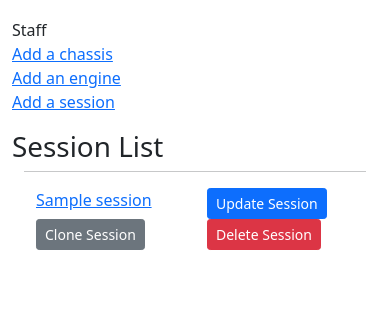
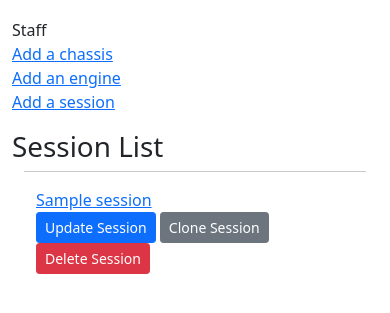
Before and after one commit to monica-shi/karting, a Django app: template session/templates/session/session_list.html in a window 390 px wide. Shown: the part 166-479 px from the top of the page. Run offline with Django 5.2, Linux system fonts and the light colour scheme; a user stored in the database is signed in; tables that the repository leaves empty hold one stand-in row (values such as "Sample post"); the template is opened without the code that fills it: most values are stand-ins (such as "Sample title", 1, 10 or a date in 2020).

Commit message:
Optimize session list view on mobile

```diff
--- a/session/templates/session/session_list.html
+++ b/session/templates/session/session_list.html
@@ -7,24 +7,20 @@
       {% for session in session_list %}
       <div class="row">
         <hr>
-        <div class="col-6">
+        <div class="col-sm-6">
           <a href="{{ session.get_absolute_url }}">{{ session }}</a>
         </div>
+        <div class="col-sm">
           {% if perms.session.change_session %}
-        <div class="col">
             <button type="button" class="btn btn-primary btn-sm" onclick="location.href='{% url 'session-update' session.id %}'">Update Session</button>
-        </div>
           {% endif %}
           {% if perms.session.create_session %}
-        <div class="col">
             <button type="button" class="btn btn-secondary btn-sm" onclick="location.href='{% url 'session-clone' session.id %}'">Clone Session</button>
-        </div>
           {% endif %}
           {% if perms.session.delete_session %}
-        <div class="col">
             <button type="button" class="btn btn-danger btn-sm" onclick="location.href='{% url 'session-delete' session.id %}'">Delete Session</button>
+          {% endif %}
         </div>
-        {% endif %}
       </div>
       {% endfor %}
     </div>
```
Lines whose indentation alone changed are shown as unchanged.
